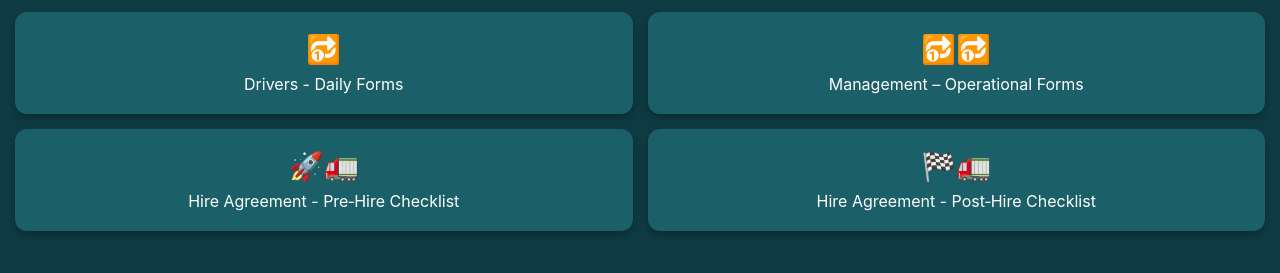
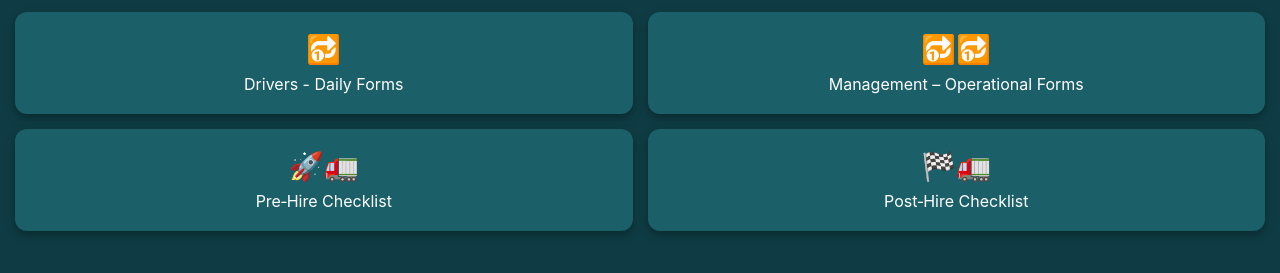
Before and after one commit to BWT34/bulk-water-toolbox, a plain HTML site: page Hire_Agreements.html in a window 1280 px wide. Shown: the part 345-618 px from the top of the page. Drawn offline with Linux system fonts and the light colour scheme.

Commit message:
Update Hire_Agreements.html

```diff
--- a/Hire_Agreements.html
+++ b/Hire_Agreements.html
@@ -91,12 +91,12 @@ body {
 
 <a class="card" href="https://www.cognitoforms.com/BulkWaterTransportLtd/HireTruckPreStartCheckList">
     <div class="icon">🚀🚛</div>
-    Hire Agreement - Pre‑Hire Checklist
+    Pre‑Hire Checklist
 </a>
 
 <a class="card" href="https://www.cognitoforms.com/BulkWaterTransportLtd/HireTruckPostUseCheckList">
     <div class="icon">🏁🚛</div>
-    Hire Agreement - Post‑Hire Checklist
+    Post‑Hire Checklist
 </a>
 
 
```
